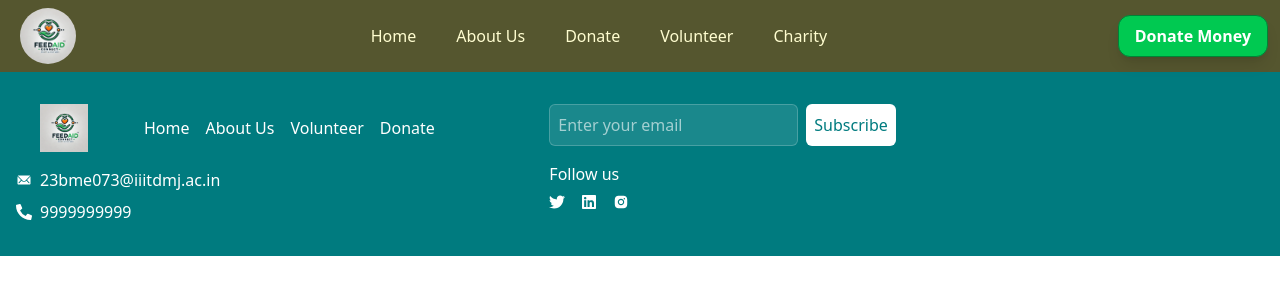
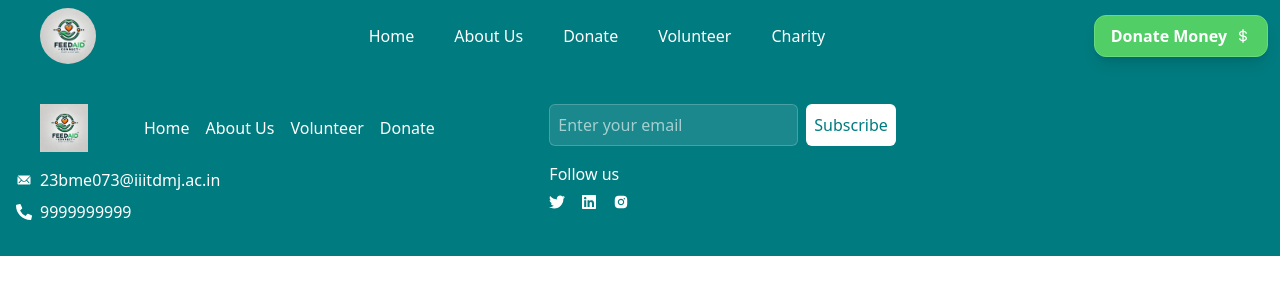
Before and after one commit to Vanshikaxxa/FeedAid_Connect, a Next.js app: page / in a window 1280 px wide. Shown: the top 300 px of the page. Built offline with nearby package versions, Linux system fonts and the light colour scheme.

Commit message:
changes in navbar

```diff
--- a/public/components/Navbar.tsx
+++ b/public/components/Navbar.tsx
@@ -1,26 +1,28 @@
 import React from "react";
+import { BiDollar } from "react-icons/bi";
 
 const Navbar = () => {
   return (
     /*main nav */
-    <nav className="w-screen bg-[#55562F] text-[#FFFDD0] flex justify-between items-center p-3">
-      <div className="pl-3 flex justify-start">
+    <nav className="w-screen bg-[#007B7F] text-[#FFFFFF] flex justify-between items-center p-3">
+      <div className="pl-8 flex justify-start">
         <img
           src="/images/logo/Logo3.webp"
           className="w-16 n-12 rounded-4xl -m-1 "
           alt="main-logo"
         />
       </div>
-      <div className="flex list-none gap-10">
-        <li>Home</li>
-        <li>About Us</li>
-        <li>Donate</li>
-        <li>Volunteer</li>
-        <li>Charity</li>
+      <div className="flex list-none gap-10 font-medium">
+        <li className="hover:underline">Home</li>
+        <li className="hover:underline">About Us</li>
+        <li className="hover:underline">Donate</li>
+        <li className="hover:underline">Volunteer</li>
+        <li className="hover:underline">Charity</li>
       </div>
 
-      <button className="bg-green-500 text-white font-semibold py-2 px-4 border border-green-700 rounded-xl shadow-lg transition duration-300 ease-in-out transform hover:bg-green-600 hover:scale-105 active:bg-green-700">
+      <button className="bg-[#51cf66] text-white font-semibold px-4 py-2 border border-[#69db7c] rounded-xl shadow-lg transition duration-300 ease-in-out transform hover:bg-[#37b24d] hover:scale-101 flex items-center gap-2 cursor-pointer">
         Donate Money
+        <BiDollar />
       </button>
     </nav>
   );
```
